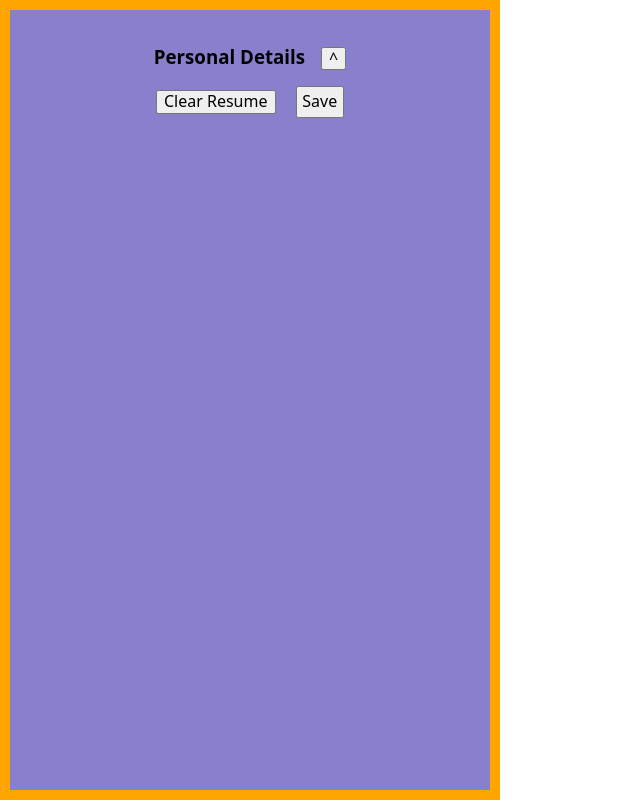
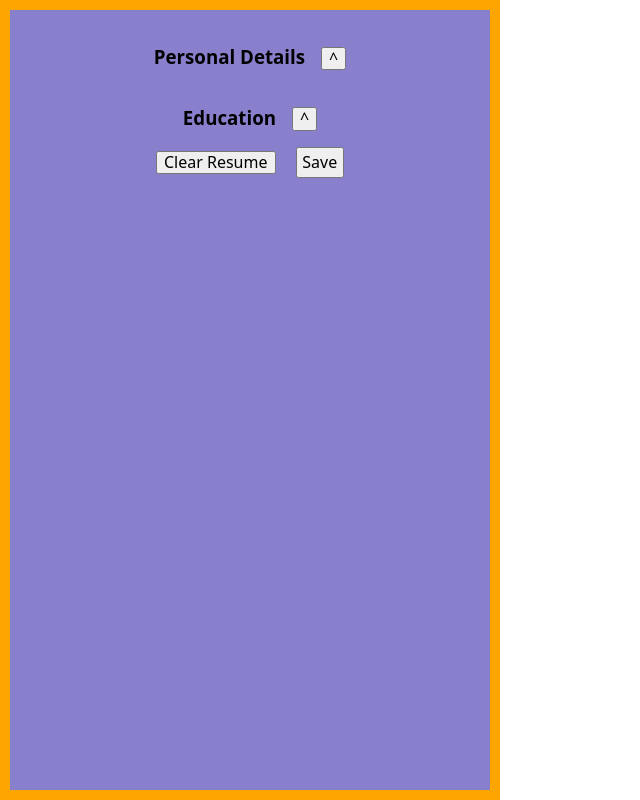
Before and after one commit to seba3510/cv-application, a React (Vite) app: page / in a window 1280 px wide. Shown: the whole page, without its empty margins (0-640 px from the left). Built offline with nearby package versions, Linux system fonts and the light colour scheme.

Commit message:
feat: Toggle "Education" section on click

```diff
--- a/src/App.jsx
+++ b/src/App.jsx
@@ -40,8 +40,20 @@ function App() {
 	//===================================================================
 
 	const [
-		isShown,
-		setIsShown
+		education,
+		setEducation
+	] = useState([{
+		school: "",
+		degree: "",
+		startDate: "",
+		endDate: ""
+	}]);
+
+	//===================================================================
+
+	const [
+		areDetailsShown,
+		setAreDetailsShown
 	] = useState(
 		false
 	);
@@ -49,8 +61,17 @@ function App() {
 	//===================================================================
 
 	const [
-		isSubmitted,
-		setIsSubmitted
+		isEducationShown,
+		setIsEducationShown
+	] = useState(
+		false
+	);
+
+	//===================================================================
+
+	const [
+		isFormSubmitted,
+		setIsFormSubmitted
 	] = useState(
 		false
 	);
@@ -74,14 +95,25 @@ function App() {
 
 	//===================================================================
 
-	function toggleDisplay() {
+	function toggleDetailsSection() {
 
-		setIsShown(
+		setAreDetailsShown(
 			(prev) =>
 				(!prev)
 		);
 
-	} // toggleDisplay()
+	} // toggleDetailsSection()
+
+	//===================================================================
+
+	function toggleEducationSection() {
+
+		setIsEducationShown(
+			(prev) =>
+				(!prev)
+		);
+
+	} // toggleEducationSection()
 
 	//===================================================================
 
@@ -89,7 +121,7 @@ function App() {
 
 		event.preventDefault();
 
-		setIsSubmitted(
+		setIsFormSubmitted(
 			true
 		);
 
@@ -112,7 +144,6 @@ function App() {
 
 	} // submitForm()
 
-
 	//===================================================================
 
 
@@ -121,17 +152,20 @@ function App() {
 		<div className="wrapper">
 			<Sidebar>
 				<Form
-					isShown={isShown}
+					areDetailsShown={areDetailsShown}
+					isEducationShown={isEducationShown}
 					onChange={handleInputChange}
 					onSubmit={submitForm}
-					toggleDisplay={toggleDisplay}
+					toggleDetails={toggleDetailsSection}
+					toggleEducation={toggleEducationSection}
 				/>
 			</Sidebar>
 
-			{(isSubmitted) &&
+			{(isFormSubmitted) &&
 
 				<Resume
 					details={details}
+					education={education}
 				/>
 
 			}
--- /dev/null
+++ b/src/components/Education.jsx
@@ -0,0 +1,87 @@
+function Education({
+	isShown,
+	onChange,
+	onClick
+}) {
+
+	return (
+
+		<section className="education">
+
+			<header>
+				<h1>
+					Education
+				</h1>
+
+				<button type="button" onClick={onClick}>
+					^
+				</button>
+			</header>
+
+			{(isShown) &&
+
+				<>
+
+					<div className="formControl">
+						<label htmlFor="school">
+							School
+						</label>
+						<input
+							type="text"
+							name="school"
+							id="school"
+							onChange={onChange}
+						/>
+					</div>
+
+					<div className="formControl">
+						<label htmlFor="degree">
+							Degree
+						</label>
+						<input
+							type="text"
+							name="degree"
+							id="degree"
+							onChange={onChange}
+						/>
+					</div>
+
+					<div className="formControl">
+						<label htmlFor="startDate">
+							Start Date
+						</label>
+						<input
+							type="text"
+							name="startDate"
+							id="startDate"
+							onChange={onChange}
+						/>
+					</div>
+
+					<div className="formControl">
+						<label htmlFor="endDate">
+							End Date
+						</label>
+						<input
+							type="text"
+							name="endDate"
+							id="endDate"
+							onChange={onChange}
+						/>
+					</div>
+
+
+				</>
+
+			}
+
+		</section>
+
+	);
+
+
+} // Education()
+
+//===================================================================
+
+export { Education };
--- a/src/components/Form.jsx
+++ b/src/components/Form.jsx
@@ -10,11 +10,19 @@ import {
 
 //===================================================================
 
+import {
+	Education
+} from "./Education.jsx";
+
+//===================================================================
+
 function Form({
 	onSubmit,
-	isShown,
+	areDetailsShown,
+	isEducationShown,
 	onChange,
-	toggleDisplay
+	toggleDetails,
+	toggleEducation
 }) {
 
 	//===================================================================
@@ -24,9 +32,15 @@ function Form({
 
 		<form onSubmit={onSubmit}>
 			<PersonalDetails
-				isShown={isShown}
+				isShown={areDetailsShown}
 				onChange={onChange}
-				onClick={toggleDisplay}
+				onClick={toggleDetails}
+			/>
+
+			<Education
+				isShown={isEducationShown}
+				onChange={onChange}
+				onClick={toggleEducation}
 			/>
 
 			<div className="btnsContainer">
--- a/src/components/Resume.jsx
+++ b/src/components/Resume.jsx
@@ -1,5 +1,6 @@
 function Resume({
-	details
+	details,
+	education
 }) {
 
 	return (
@@ -20,6 +21,24 @@ function Resume({
 					</p>
 				</div>
 			</header>
+
+			<section className="education">
+				<h1>
+					{education.school}
+				</h1>
+
+				<p>
+					{education.degree}
+				</p>
+
+				<p>
+					{education.startYear}
+				</p>
+
+				<p>
+					{education.endYear}
+				</p>
+			</section>
 		</main>
 
 	);
--- a/src/styles/style.css
+++ b/src/styles/style.css
@@ -34,7 +34,8 @@ form {
 	padding: 1em;
 }
 
-form .personalDetails {
+form .personalDetails,
+form .education {
 	display: var(--flex-display);
 	flex-direction: var(--flex-column);
 	justify-content: center;
@@ -42,7 +43,8 @@ form .personalDetails {
 	padding-bottom: 1em;
 }
 
-form>.personalDetails>header {
+form>.personalDetails>header,
+form .education>header {
 	display: var(--flex-display);
 	flex-direction: var(--flex-row);
 	justify-content: center;
@@ -56,7 +58,8 @@ form>.personalDetails>header {
 
 
 
-form>.personalDetails button[type="button"] {
+form>.personalDetails button[type="button"],
+form .education button[type="button"] {
 	margin-left: 1em;
 	margin-top: 1.3em;
 	cursor: var(--btn-cursor);
```
